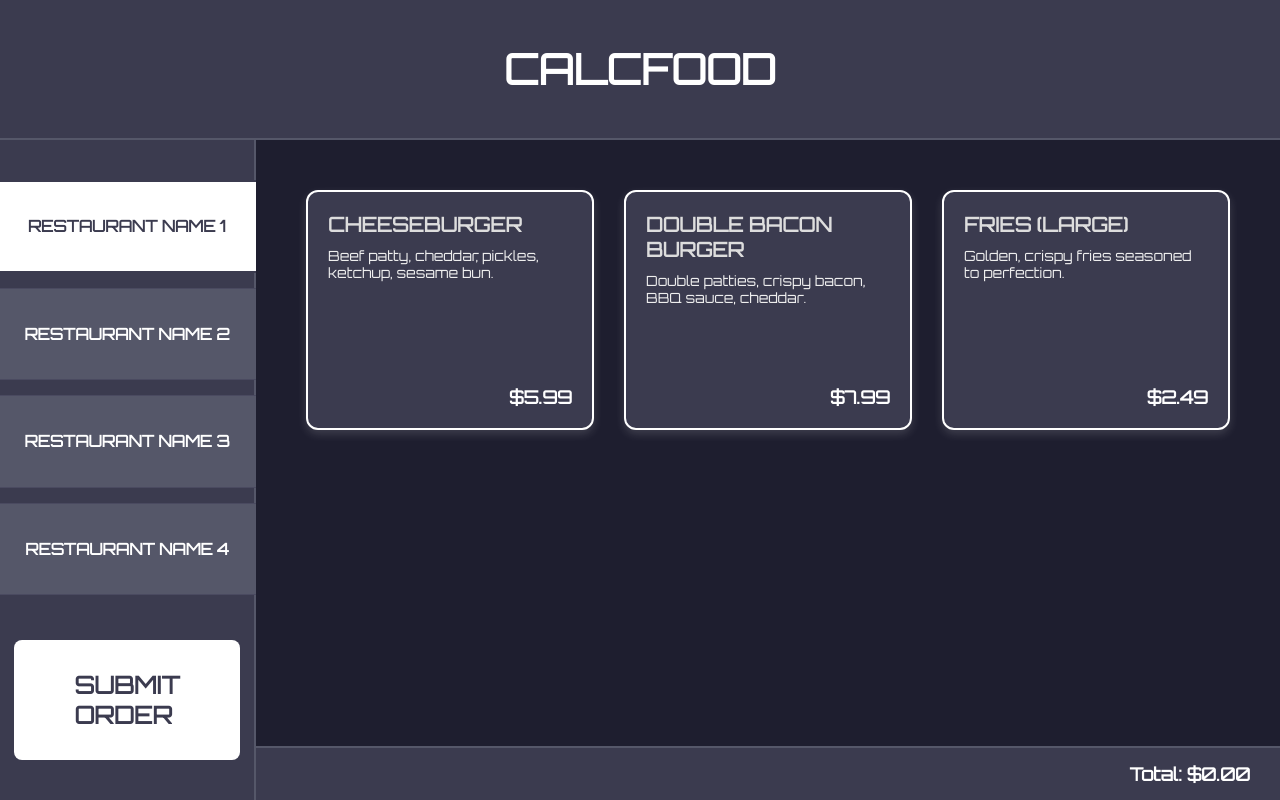
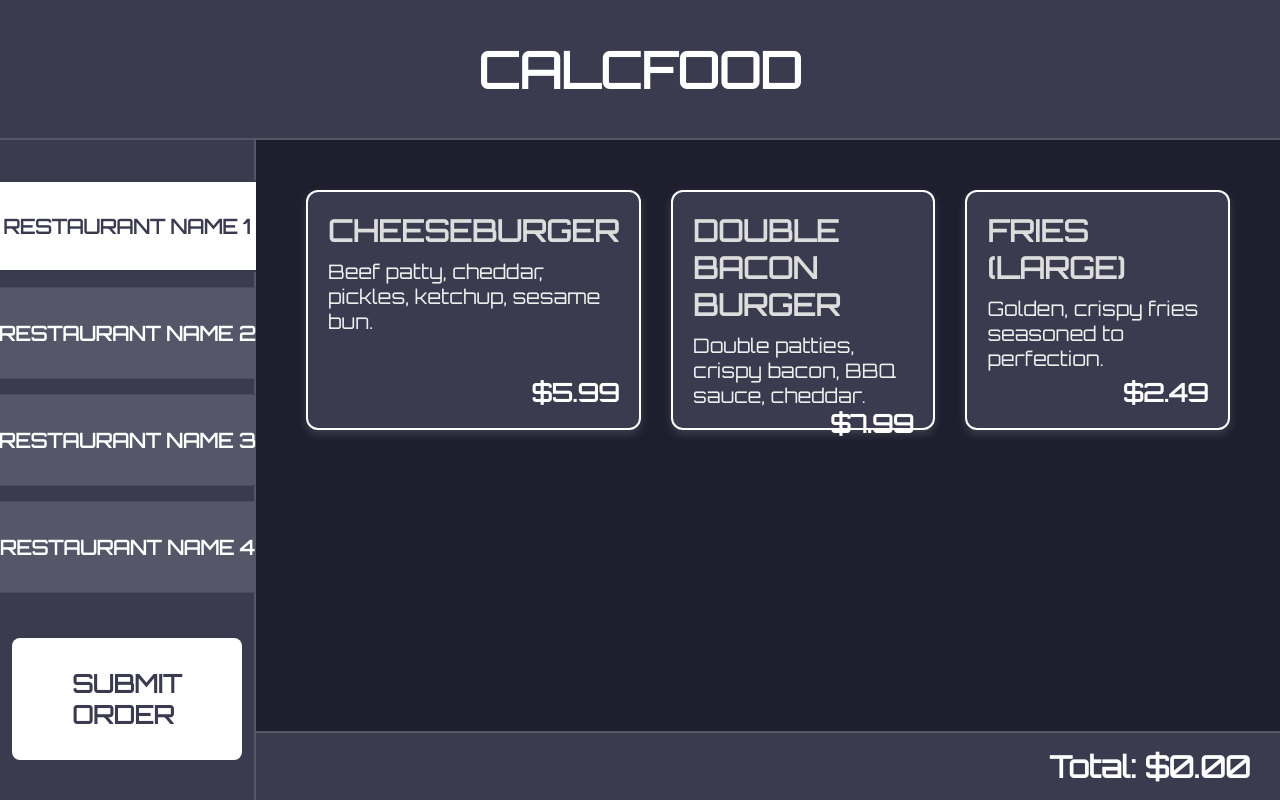
Before and after one commit to BenHsiang/Fall-Hacks-2025, a plain HTML site: page Website/index.html in a window 1280 px wide. Drawn offline with Linux system fonts and the light colour scheme.

Commit message:
make the fonts biiger

```diff
--- a/Website/styles.css
+++ b/Website/styles.css
@@ -26,7 +26,7 @@ body, html {
 }
 
 .company-title {
-  font-size: 42px;
+  font-size: 50px;
   font-weight: 800;
   color: #fff;
   text-transform: uppercase;
@@ -58,7 +58,7 @@ body, html {
   height: 100px;
   background-color: #555769;
   color: #fff;
-  font-size: 16px;
+  font-size: 20px;
   font-weight: 600;
   border-radius: 8px;
   margin-bottom: 15px;
@@ -89,7 +89,7 @@ body, html {
   padding: 30px 60px;
   background-color: #fff;
   color: #3b3b4f;
-  font-size: 24px;
+  font-size: 25px;
   font-weight: bold;
   border: none;
   border-radius: 8px;
@@ -175,7 +175,7 @@ body, html {
 }
 
 .menu-item-title {
-  font-size: 20px;
+  font-size: 30px;
   font-weight: bold;
   color: #ddd;
   margin-bottom: 10px;
@@ -183,7 +183,7 @@ body, html {
 }
 
 .menu-item-description {
-  font-size: 14px;
+  font-size: 20px;
   color: #eee;
   flex-grow: 1;
 }
@@ -191,7 +191,7 @@ body, html {
 .menu-item-price {
   font-weight: bold;
   color: #fff;
-  font-size: 18px;
+  font-size: 25px;
   text-align: right;
 }
 
@@ -226,7 +226,7 @@ body, html {
   display: flex;
   justify-content: space-between;
   align-items: center;
-  font-size: 16px;
+  font-size: 20px;
   z-index: 1000;
   color: #fff;
 }
@@ -248,7 +248,7 @@ body, html {
 }
 
 .summary-total {
-  font-size: 18px;
+  font-size: 30px;
   font-weight: bold;
   color: #fff;
 }
```
